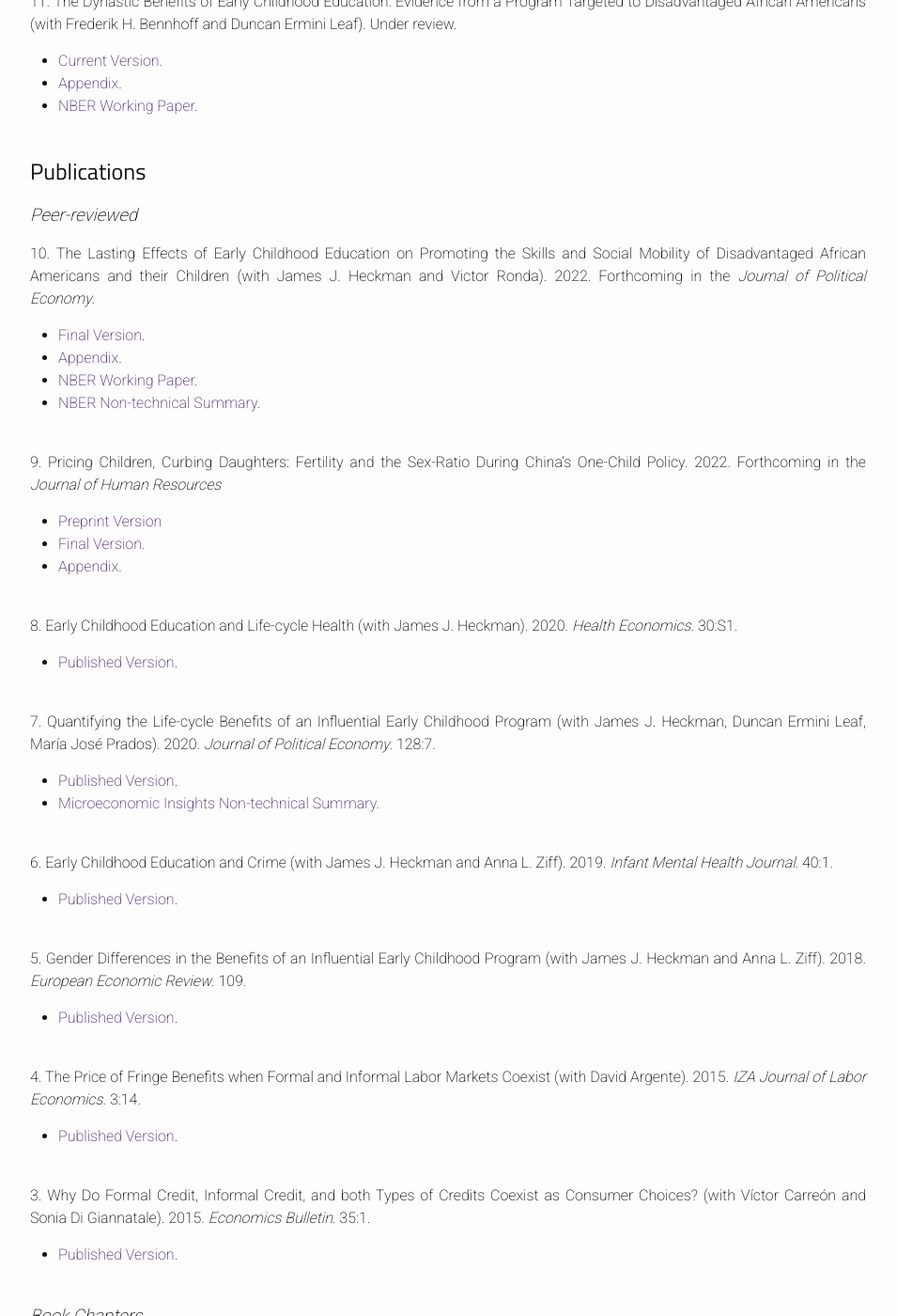
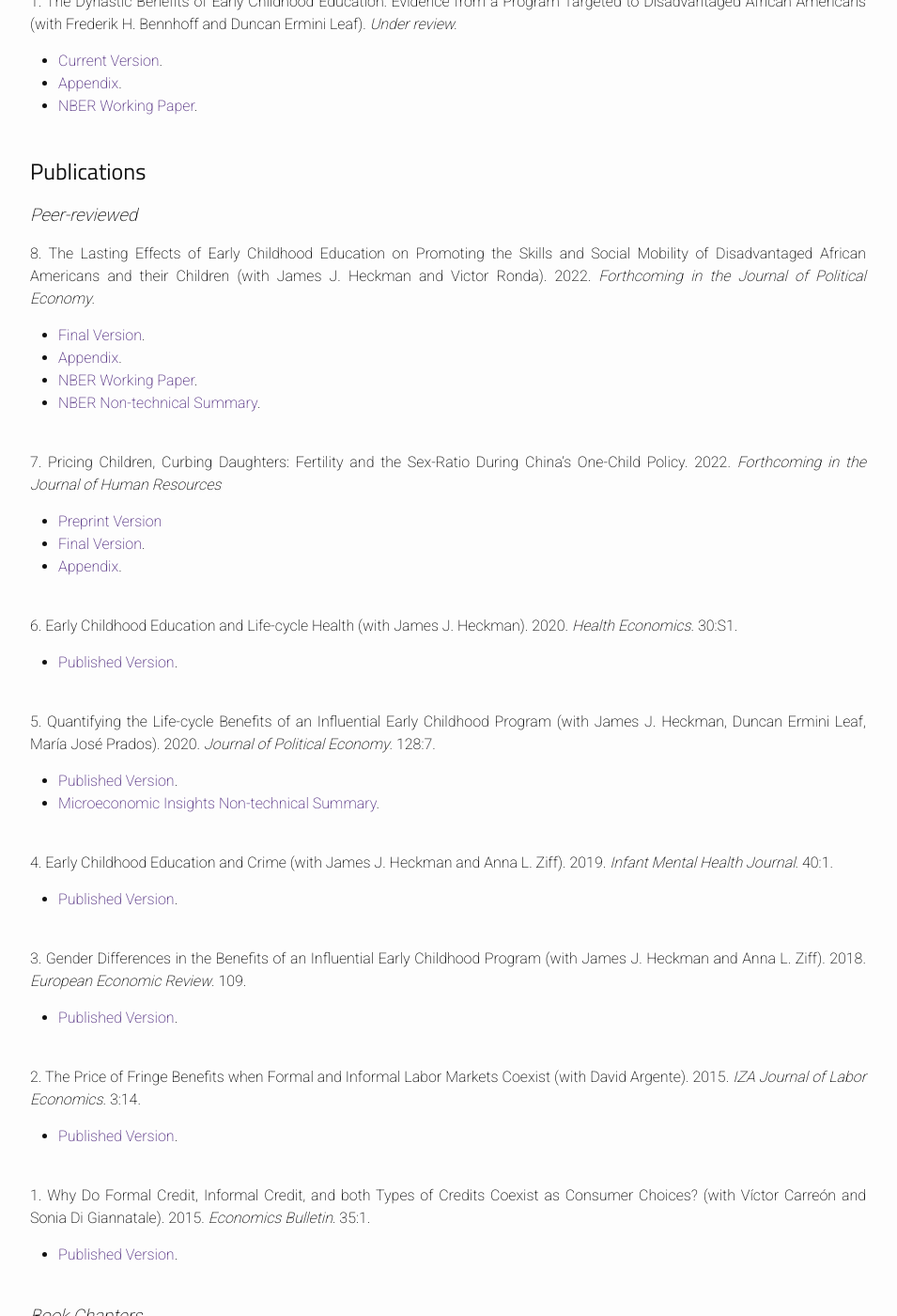
Before and after one commit to jorgelgarcia/jorgelgarcia.github.io, a Jekyll site: the page built from research.md, in a window 1280 px wide and 1400 px high, scrolled down 517 px. Shown: the whole window at 94% size, without its empty margins (163-1118 px from the left). Built offline with Jekyll 4.4.1, drawn with Linux system fonts in a browser that asks for light colours; nearby versions of some CDN libraries; some web fonts are replaced; some of the changed text lies outside the part shown.

Commit message:
numeration

```diff
--- a/research.md
+++ b/research.md
@@ -6,20 +6,20 @@ permalink: /research/
 <style>body {text-align: justify}</style>
 ## Working Papers
 
-13\. Three Criteria for Evaluating Social Programs (with James J. Heckman). Resubmitted to the <em>Journal of Benefit-Cost Analysis</em>.
+3\. Three Criteria for Evaluating Social Programs (with James J. Heckman). Resubmitted to the <em>Journal of Benefit-Cost Analysis</em>.
 * [Resubmitted Version](https://www.dropbox.com/s/hbu7di7iayfd4r4/oncriteria_b2022-09-19c_jlg.pdf?dl=0).
 * [Preliminary Version (as NBER Working Paper)](https://www.dropbox.com/s/fmzlaftadxmkb7z/w30005.pdf?dl=0).
 <br/>
 <br/>
 
-12\. Guaranteed Employment in Rural India: Richer Households, Poorer Women? Revise and resubmit at the <em>American Economic Journal: Economic Policy</em>.
+2\. Guaranteed Employment in Rural India: Richer Households, Poorer Women? Revise and resubmit at the <em>American Economic Journal: Economic Policy</em>.
 * Revision ongoing.
 * [Current Version](https://www.dropbox.com/s/seo3ove2e09vh18/gem_paper_05222022a_jlg.pdf?dl=0).
 * [Slides](https://www.dropbox.com/s/yfg0iwq3f0ubi5d/gem_slides_03072022a_jlg.pdf?dl=0).
 <br/>
 <br/>
 
-11\. The Dynastic Benefits of Early Childhood Education: Evidence from a Program Targeted to Disadvantaged African Americans (with Frederik H. Bennhoff and Duncan Ermini Leaf). Under review.
+1\. The Dynastic Benefits of Early Childhood Education: Evidence from a Program Targeted to Disadvantaged African Americans (with Frederik H. Bennhoff and Duncan Ermini Leaf). <em>Under review<em>.
 * [Current Version](https://www.dropbox.com/s/ux3fgt5e3sqz7l4/perrycba_paper_2022-09-07a_jlg.pdf?dl=0).
 * [Appendix](https://www.dropbox.com/s/zuqkw02r5pfwz2o/perrycba_appendix_2022-09-06a_jlg.pdf?dl=0).
 * [NBER Working Paper](https://www.dropbox.com/s/6brsiqua5eifvg6/w29004.pdf?dl=0).
@@ -29,7 +29,7 @@ permalink: /research/
 ## Publications
 ### Peer-reviewed
 
-10\. The Lasting Effects of Early Childhood Education on Promoting the Skills and Social Mobility of Disadvantaged African Americans and their Children (with James J. Heckman and Victor Ronda). 2022. Forthcoming in the <em>Journal of Political Economy</em>.
+8\. The Lasting Effects of Early Childhood Education on Promoting the Skills and Social Mobility of Disadvantaged African Americans and their Children (with James J. Heckman and Victor Ronda). 2022. <em>Forthcoming in the Journal of Political Economy</em>.
 * [Final Version](https://www.dropbox.com/s/2j6fb6i9af2e21q/perrysecondgen_paper_08-26-2022a_jlg.pdf?dl=0).
 * [Appendix](https://www.dropbox.com/s/vor0ypc15d6oa7c/perrysecondgen_appendix_08-26-2022a_jlg.pdf?dl=0).
 * [NBER Working Paper](https://www.dropbox.com/s/j064n60f2pg5mbg/w29057.pdf?dl=0).
@@ -37,51 +37,51 @@ permalink: /research/
 <br/>
 <br/>
 
-9\. Pricing Children, Curbing Daughters: Fertility and the Sex-Ratio During China's One-Child Policy. 2022. Forthcoming in the <em>Journal of Human Resources</em>
+7\. Pricing Children, Curbing Daughters: Fertility and the Sex-Ratio During China's One-Child Policy. 2022. <em>Forthcoming in the Journal of Human Resources</em>
 * [Preprint Version](http://jhr.uwpress.org/content/early/2022/03/31/jhr.0820-11118R1.full.pdf+html)
 * [Final Version](https://www.dropbox.com/s/19rvs85us3fssyj/pricingchildren_paper_02252022a_jlg.pdf?dl=0).
 * [Appendix](https://www.dropbox.com/s/lunjmsbd6bjgspi/pricingchildren_appendix_02252022a_jlg.pdf?dl=0).
 <br/>
 <br/>
 
-8\. Early Childhood Education and Life-cycle Health (with James J. Heckman). 2020. <em>Health Economics</em>. 30:S1.
+6\. Early Childhood Education and Life-cycle Health (with James J. Heckman). 2020. <em>Health Economics</em>. 30:S1.
 * [Published Version](https://www.dropbox.com/s/viq16eci1e0kxkn/healtheconomics.pdf?dl=0).
 <br/>
 <br/>
 
-7\. Quantifying the Life-cycle Benefits of an Influential Early Childhood Program (with James J. Heckman, Duncan Ermini Leaf, María José Prados). 2020. <em>Journal of Political Economy</em>. 128:7.
+5\. Quantifying the Life-cycle Benefits of an Influential Early Childhood Program (with James J. Heckman, Duncan Ermini Leaf, María José Prados). 2020. <em>Journal of Political Economy</em>. 128:7.
 * [Published Version](https://www.dropbox.com/s/1yinom4vsgl3afc/705718.pdf?dl=0).
 * [Microeconomic Insights Non-technical Summary](https://microeconomicinsights.org/life-cycle-benefits-of-early-childhood-programs-evidence-from-an-influential-early-childhood-program/).
 <br/>
 <br/>
 
-6\. Early Childhood Education and Crime (with James J. Heckman and Anna L. Ziff). 2019. <em>Infant Mental Health Journal</em>. 40:1.
+4\. Early Childhood Education and Crime (with James J. Heckman and Anna L. Ziff). 2019. <em>Infant Mental Health Journal</em>. 40:1.
 * [Published Version](https://www.dropbox.com/s/g20mp915abtldpl/earlyandcrime.pdf?dl=0).
 <br/>
 <br/>
 
-5\. Gender Differences in the Benefits of an Influential Early Childhood Program (with James J. Heckman and Anna L. Ziff). 2018. <em>European Economic Review</em>. 109.
+3\. Gender Differences in the Benefits of an Influential Early Childhood Program (with James J. Heckman and Anna L. Ziff). 2018. <em>European Economic Review</em>. 109.
 * [Published Version](https://www.dropbox.com/s/q6mowvkjpz1us5h/1-s2.0-S0014292118300953-main.pdf?dl=0).
 <br/>
 <br/>
 
-4\. The Price of Fringe Benefits when Formal and Informal Labor Markets Coexist (with David Argente). 2015. <em>IZA Journal of Labor Economics</em>. 3:14.
+2\. The Price of Fringe Benefits when Formal and Informal Labor Markets Coexist (with David Argente). 2015. <em>IZA Journal of Labor Economics</em>. 3:14.
 * [Published Version](https://www.dropbox.com/s/11lazt40lqi80wl/s40172-014-0014-0.pdf?dl=0).
 <br/>
 <br/>
 
-3\. Why Do Formal Credit, Informal Credit, and both Types of Credits Coexist as Consumer Choices? (with Víctor Carreón and Sonia Di Giannatale). 2015. <em>Economics Bulletin</em>. 35:1.
+1\. Why Do Formal Credit, Informal Credit, and both Types of Credits Coexist as Consumer Choices? (with Víctor Carreón and Sonia Di Giannatale). 2015. <em>Economics Bulletin</em>. 35:1.
 * [Published Version](https://www.dropbox.com/s/zjffr0busvzl8n9/EB-15-V35-I1-P10.pdf?dl=0).
 <br/>
 <br/>
 
 ### Book Chapters
-2\. Early Childhood Education (with Sneha Elango, James J. Heckman, and Andrés Hojman). 2016. <em>Economics of Means-Tested Transfer Programs in the United States, Volume II</em>. The University of Chicago Press, edited by Robert Moffitt.
+1\. Early Childhood Education (with Sneha Elango, James J. Heckman, and Andrés Hojman). 2016. <em>Economics of Means-Tested Transfer Programs in the United States, Volume II</em>. The University of Chicago Press, edited by Robert Moffitt.
 * [Published Version](https://www.dropbox.com/s/u60uewgz4asd5os/c13489.pdf?dl=0).
 * [VOX, CEPR Policy Portal Non-technical Summary](https://voxeu.org/article/early-childhood-education-and-social-mobility).
 <br/>
 <br/>
 
-### Other Articles
+### Other Journal Articles
 1\. Social Policy: Targeting Programmes Effectively (with James J. Heckman). 2017. <em>Nature Human Behavior</em>. 1:0019.
 * [Published Version](https://www.dropbox.com/s/8rktlxe288yrr2t/s41562-016-0019.pdf?dl=0).
```
